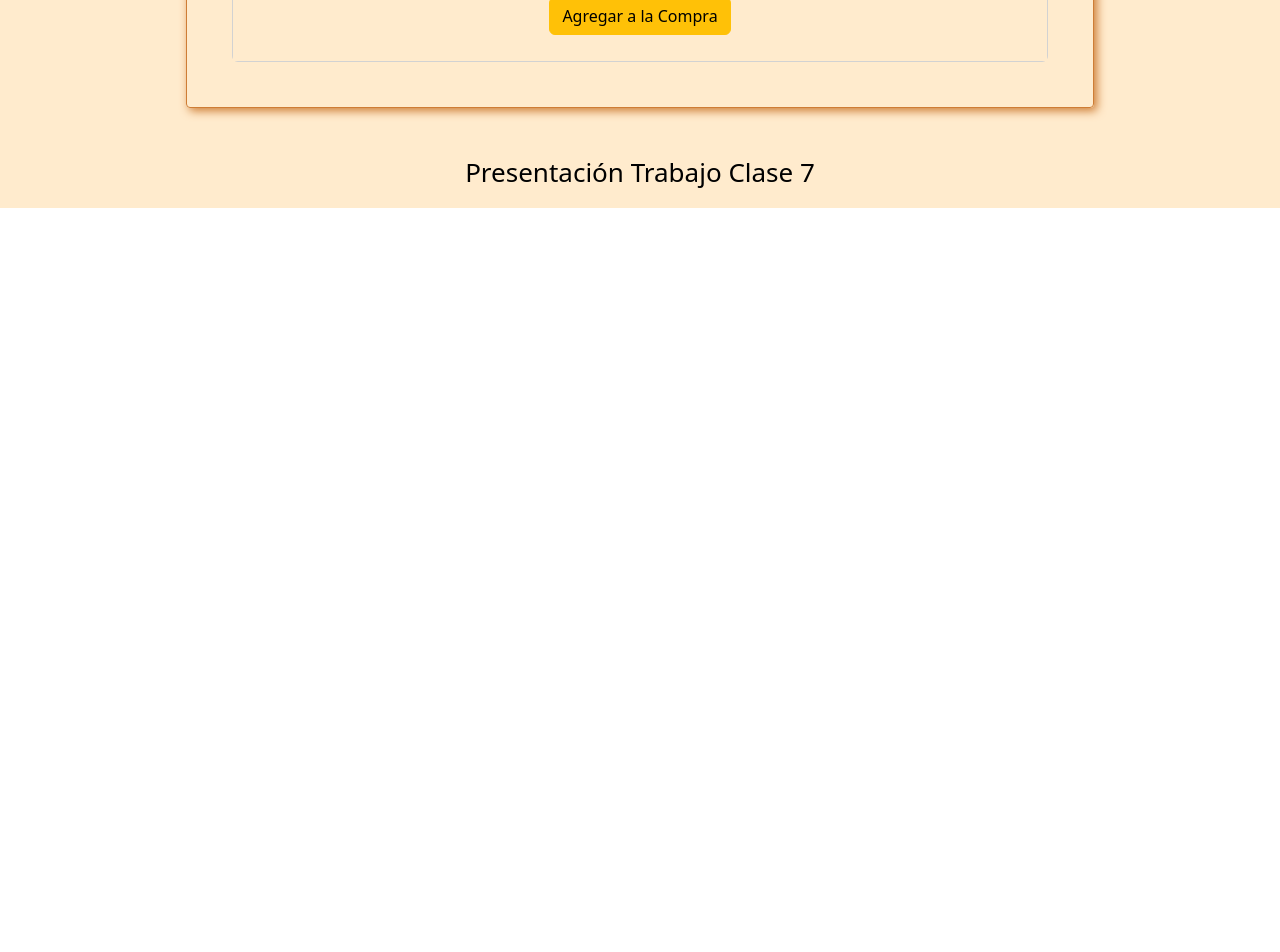
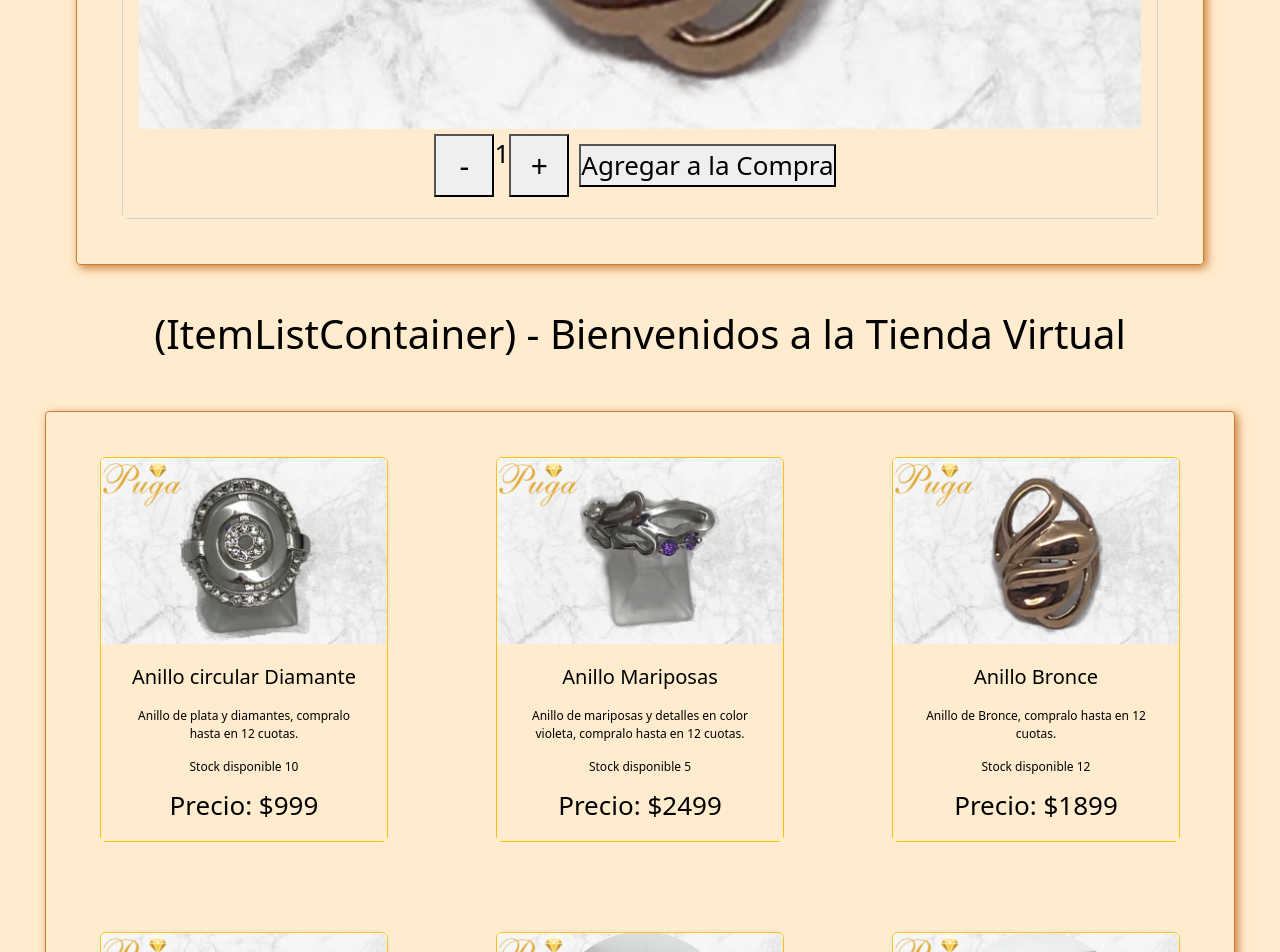
Before and after one commit to CharlyCoderHouse/Joyeria-DiBlasi-ReactJS, a React (Create React App) app: page / in a window 1280 px wide. Shown: the part 1040-1992 px from the top of the page. Before the commit the page ends 1248 px from the top, so only its background shows below. Built offline with nearby package versions, Linux system fonts and the light colour scheme.

Commit message:
arreglos

```diff
--- a/src/App.js
+++ b/src/App.js
@@ -1,20 +1,16 @@
-import './App.css';
-import NavBar from './components/navBar.js';
-import ItemDetailContainer from './components/ItemDetailContainer/ItemDetailContainer';
+import "./App.css";
+import NavBar from "./components/navBar.js";
+import ItemDetailContainer from "./components/ItemDetailContainer/ItemDetailContainer";
+import ItemListContainer from "./components/ItemListContainer/ItemListContainer";
+
 
 function App() {
-
   return (
     <div className="App">
-      <NavBar/>
+      <NavBar />
       <header className="App-header">
-        <ItemDetailContainer Saludo="Bienvenidos a la Tienda Virtual" />
-        {/* Comento el ItemListConteiner del Trabajo 6 para reusarlo para el 7 con el detalle de un producto */}
-        {/* <ItemListContainer Saludo="Bienvenidos a la Tienda Virtual" /> */}
-        <p className='texto'>
-          Presentación Trabajo Clase 7
-        </p>
-
+        <ItemDetailContainer Saludo="(ItemDetailContainer) - Bienvenidos a la Tienda Virtual" />
+        <ItemListContainer Saludo="(ItemListContainer) - Bienvenidos a la Tienda Virtual" />
       </header>
     </div>
   );
--- a/src/components/Item/Item.js
+++ b/src/components/Item/Item.js
@@ -1,34 +1,22 @@
-import React, { useState } from 'react'
-import { Button } from 'react-bootstrap'
-import Form from 'react-bootstrap/Form';
-import Card from 'react-bootstrap/Card';
+import React from "react";
+import Card from "react-bootstrap/Card";
 
-const Item = ({data}) => {
-    const[cantidad,setCantidad]=useState(1)
-
-    const increment=()=>{
-        setCantidad(actualValor=>actualValor+1)
-    }
-    const decrement=()=>{
-        setCantidad(actualValor=>actualValor-1)
-    }
+const Item = ({ data }) => {
   return (
     <>
-    <Card border="warning" style={{ width: '18rem' }}>
-      <Card.Img variant="top" src={`${data.img}`} alt={`${data.alt}`}  />
-      <Card.Body>
-        <Card.Title className='textoTil'>{data.nombre}</Card.Title>
-        <Card.Text className='textoDesc'>{data.desc}</Card.Text>
-        <Card.Text className='textoDesc'>{`Stock disponible ${data.stock}`} </Card.Text>
-        <Card.Text>Precio: ${data.precio}</Card.Text>
-        <Button className='btn bg-dark' onClick={decrement} disabled={cantidad<=1} >-</Button>
-        <Form.Text className='texto1'>  {cantidad}  </Form.Text>
-        <Button className='btn bg-dark' onClick={increment} disabled={cantidad>=data.stock} >+</Button>
-        <Button className='btn-warning' onClick={()=>{console.log(`agregaste ${cantidad} producto/s`)}}>Agregar</Button>
-      </Card.Body>
+      <Card border="warning" style={{ width: "18rem" }}>
+        <Card.Img variant="top" src={`${data.img}`} alt={`${data.alt}`} />
+        <Card.Body>
+          <Card.Title className="textoTil">{data.nombre}</Card.Title>
+          <Card.Text className="textoDesc">{data.desc}</Card.Text>
+          <Card.Text className="textoDesc">
+            {`Stock disponible ${data.stock}`}
+          </Card.Text>
+          <Card.Text>Precio: ${data.precio}</Card.Text>
+        </Card.Body>
       </Card>
     </>
-  )
-}
+  );
+};
 
-export default Item
+export default Item;
--- a/src/components/ItemCount/ItemCount.js
+++ b/src/components/ItemCount/ItemCount.js
@@ -1,27 +1,32 @@
-//Se descontinua este componente al trabajarlo desde Item
+import { useState } from "react";
 
-/* import { useState } from 'react';
-
-const ItemCount = ({stock}) => {
-
+const ItemCount = ({ stock }) => {
   const [initialItem, setInitialItem] = useState(1);
 
   const sumar = () => {
-        initialItem < stock ? setInitialItem(initialItem + 1) : alert('Se alcanzo el maximo')
+    initialItem < stock
+      ? setInitialItem(initialItem + 1)
+      : alert("Se alcanzo el maximo");
   };
 
   const restar = () => {
-        initialItem > 0 ? setInitialItem(initialItem - 1) : alert('No se pueden introducir valores negativos')
+    initialItem > 0
+      ? setInitialItem(initialItem - 1)
+      : alert("No se pueden introducir valores negativos");
   };
 
   return (
+    <div className="spinner">
+      <button onClick={restar} className="botonera">
+        -
+      </button>
+      <div className="texto1"> {initialItem} </div>
+      <button onClick={sumar} className="botonera">
+        +
+      </button>
+      <button className="btn-warning">Agregar a la Compra</button>
+    </div>
+  );
+};
 
-        <div className="spinner">
-            <button onClick={restar} className="botonera">-</button>
-            <div className='texto1'> {initialItem} </div>
-            <button onClick={sumar} className="botonera">+</button>
-        </div>
-    )
-}
-
-export default ItemCount */
+export default ItemCount;
--- a/src/components/ItemDetail/ItemDetail.js
+++ b/src/components/ItemDetail/ItemDetail.js
@@ -1,31 +1,20 @@
-/* import React, { useState } from 'react' */
-import Button from 'react-bootstrap/Button';
-import Card from 'react-bootstrap/Card';
-/*import Form from 'react-bootstrap/Form';*/
+import Card from "react-bootstrap/Card";
+import ItemCount from "../ItemCount/ItemCount";
 
-const ItemDetail = ({data}) => {
-/*     const[cantidad,setCantidad]=useState(1)
-
-    const increment=()=>{
-        setCantidad(actualValor=>actualValor+1)
-    }
-    const decrement=()=>{
-        setCantidad(actualValor=>actualValor-1)
-    } */
+const ItemDetail = ({ data }) => {
+  console.log({ data });
   return (
-    <>
     <Card>
       <Card.Header as="h2">{data.nombre}</Card.Header>
       <Card.Body>
         <Card.Title>Precio: ${data.precio}</Card.Title>
-                <Card.Text className='texto1'>{data.desc}</Card.Text>
-                <Card.Text className='textoDesc'>{`Stock disponible ${data.stock}`}</Card.Text>
-                <Card.Img variant="top" src={`${data.img}`} alt={`${data.alt}`}  />
-                <Button className='btn-warning'>Agregar a la Compra</Button>
+        <Card.Text className="texto1">{data.desc}</Card.Text>
+        <Card.Text className="textoDesc">{`Stock disponible ${data.stock}`}</Card.Text>
+        <Card.Img variant="top" src={`${data.img}`} alt={`${data.alt}`} />
+        <ItemCount stock={10} />
       </Card.Body>
     </Card>
-    </>
-  )
-}
+  );
+};
 
-export default ItemDetail
+export default ItemDetail;
--- a/src/components/ItemDetailContainer/ItemDetailContainer.js
+++ b/src/components/ItemDetailContainer/ItemDetailContainer.js
@@ -1,40 +1,39 @@
-import logo from '../../logo.svg';
-import getData from '../Data/mockData';
-import { useState,useEffect } from 'react'
-import ItemList from '../ItemList/ItemList'
+import logo from "../../logo.svg";
+import getData from "../Data/mockData";
+import { useState, useEffect } from "react";
+import ItemDetail from "../ItemDetail/ItemDetail";
 
-const ItemDetailContainer = ({Saludo}) => {
+const ItemDetailContainer = ({ Saludo }) => {
+  const [data, setData] = useState([]);
+  const [loading, setLoading] = useState(true);
+  const idSeleccion = 3;
 
-    const[data,setData]=useState([])
-    const[loading,setLoading]=useState(true)
-    const idSeleccion = 3
-
-    useEffect(()=>{
+  useEffect(() => {
     getData
-        .then((response)=> {
-            const prodFiltro = response.filter((el) => el.id === idSeleccion)
-            setData(prodFiltro)
+      .then((response) => {
+        const prodFiltro = response.filter((el) => el.id === idSeleccion);
+        setData(prodFiltro[0]);
       })
-        .catch(error=>console.log(error))
-        .finally(()=>setLoading(false))
-      },[])
+      .catch((error) => console.log(error))
+      .finally(() => setLoading(false));
+  }, []);
   return (
     <>
-    {
-    loading ?
+      {loading ? (
         <>
           <img src={logo} className="App-logo" alt="logo" />
           <span>Cargando...</span>
         </>
-    :
+      ) : (
         <>
           <h1 className="texto">{Saludo}</h1>
-      <div className='card1'>
-        <ItemList products={data} ></ItemList>
+          <div className="card1">
+            <ItemDetail data={data} />
           </div>
         </>
-    }
+      )}
     </>
-)}
+  );
+};
 
-export default ItemDetailContainer
+export default ItemDetailContainer;
--- a/src/components/ItemList/ItemList.js
+++ b/src/components/ItemList/ItemList.js
@@ -1,16 +1,13 @@
-/* import Item from '../Item/Item' */
-import ItemDetail from '../ItemDetail/ItemDetail'
+import Item from "../Item/Item";
 
-const ItemList = ({products}) => {
+const ItemList = ({ products }) => {
   return (
     <>
-        {
-          products.map((cerv)=><ItemDetail key={cerv.id} data={cerv} />)
-            /*Ahora utilizamo para detalle de un artículo}  */
-            /* products.map((cerv)=><Item key={cerv.id} data={cerv} />) */
-        }
+      {products.map((cerv) => (
+        <Item key={cerv.id} data={cerv} />
+      ))}
     </>
-  )
-}
+  );
+};
 
-export default ItemList
+export default ItemList;
--- a/src/components/ItemListContainer/ItemListContainer.js
+++ b/src/components/ItemListContainer/ItemListContainer.js
@@ -1,36 +1,36 @@
-import logo from '../../logo.svg';
-import getData from '../Data/mockData';
-import { useState,useEffect } from 'react'
-import ItemList from '../ItemList/ItemList'
+import logo from "../../logo.svg";
+import getData from "../Data/mockData";
+import { useState, useEffect } from "react";
+import ItemList from "../ItemList/ItemList";
 
-const ItemListContainer = ({Saludo}) => {
+const ItemListContainer = ({ Saludo }) => {
+  const [data, setData] = useState([]);
+  const [loading, setLoading] = useState(true);
 
-    const[data,setData]=useState([])
-    const[loading,setLoading]=useState(true)
+  useEffect(() => {
+    getData
+      .then((response) => setData(response))
+      .catch((error) => console.log(error))
+      .finally(() => setLoading(false));
+  }, []);
 
-    useEffect(()=>{
-        getData
-        .then((response)=>setData(response))
-        .catch(error=>console.log(error))
-        .finally(()=>setLoading(false))
-      },[])
   return (
     <>
-    {
-    loading ?
+      {loading ? (
         <>
           <img src={logo} className="App-logo" alt="logo" />
           <span>Cargando...</span>
         </>
-    :
+      ) : (
         <>
           <h1 className="texto">{Saludo}</h1>
-      <div className='card1'>
-        <ItemList products={data} ></ItemList>
+          <div className="card1">
+            <ItemList products={data} />
           </div>
         </>
-    }
+      )}
     </>
-)}
+  );
+};
 
-export default ItemListContainer
+export default ItemListContainer;
```
Lines whose indentation alone changed are shown as unchanged.
